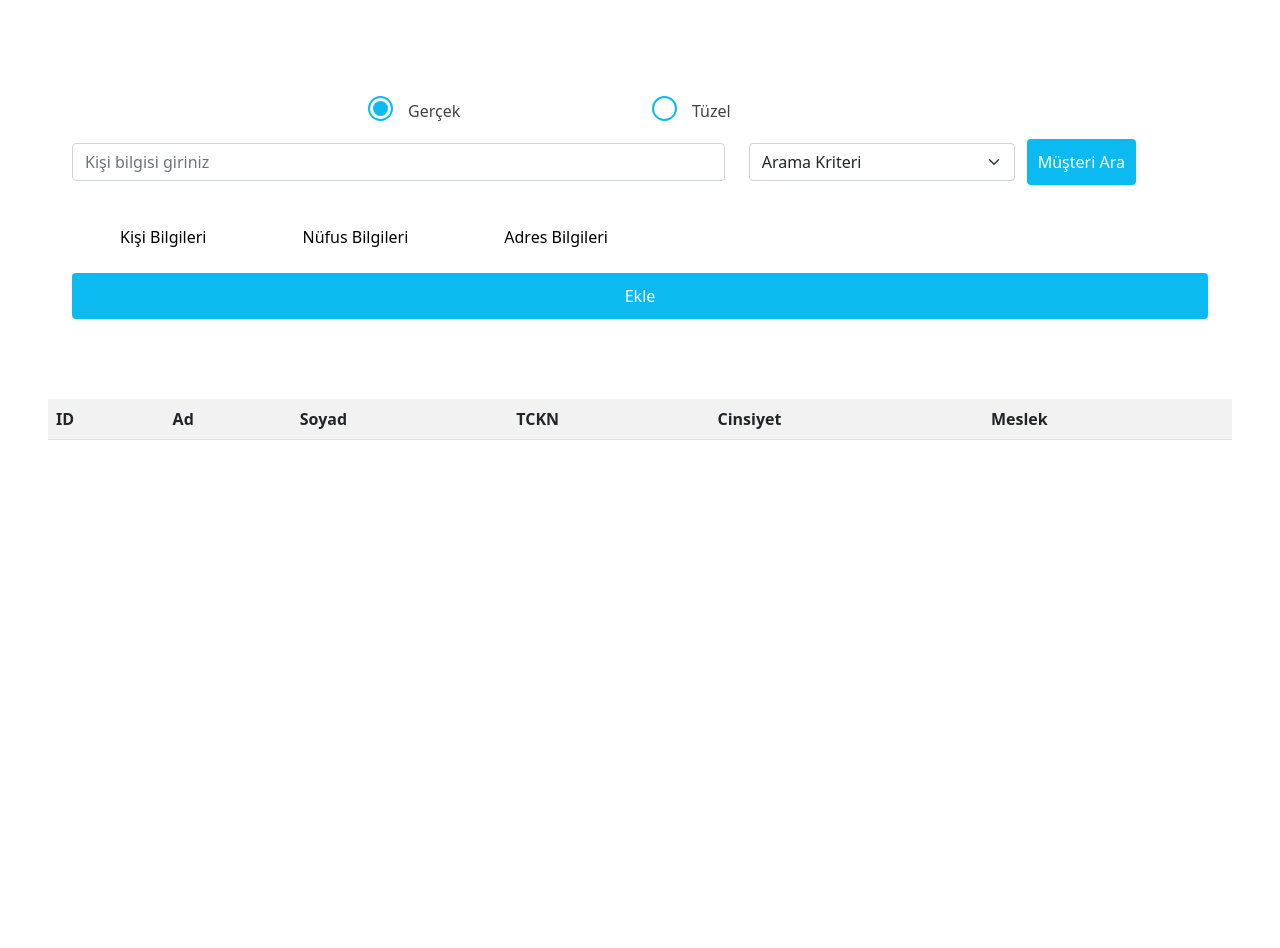
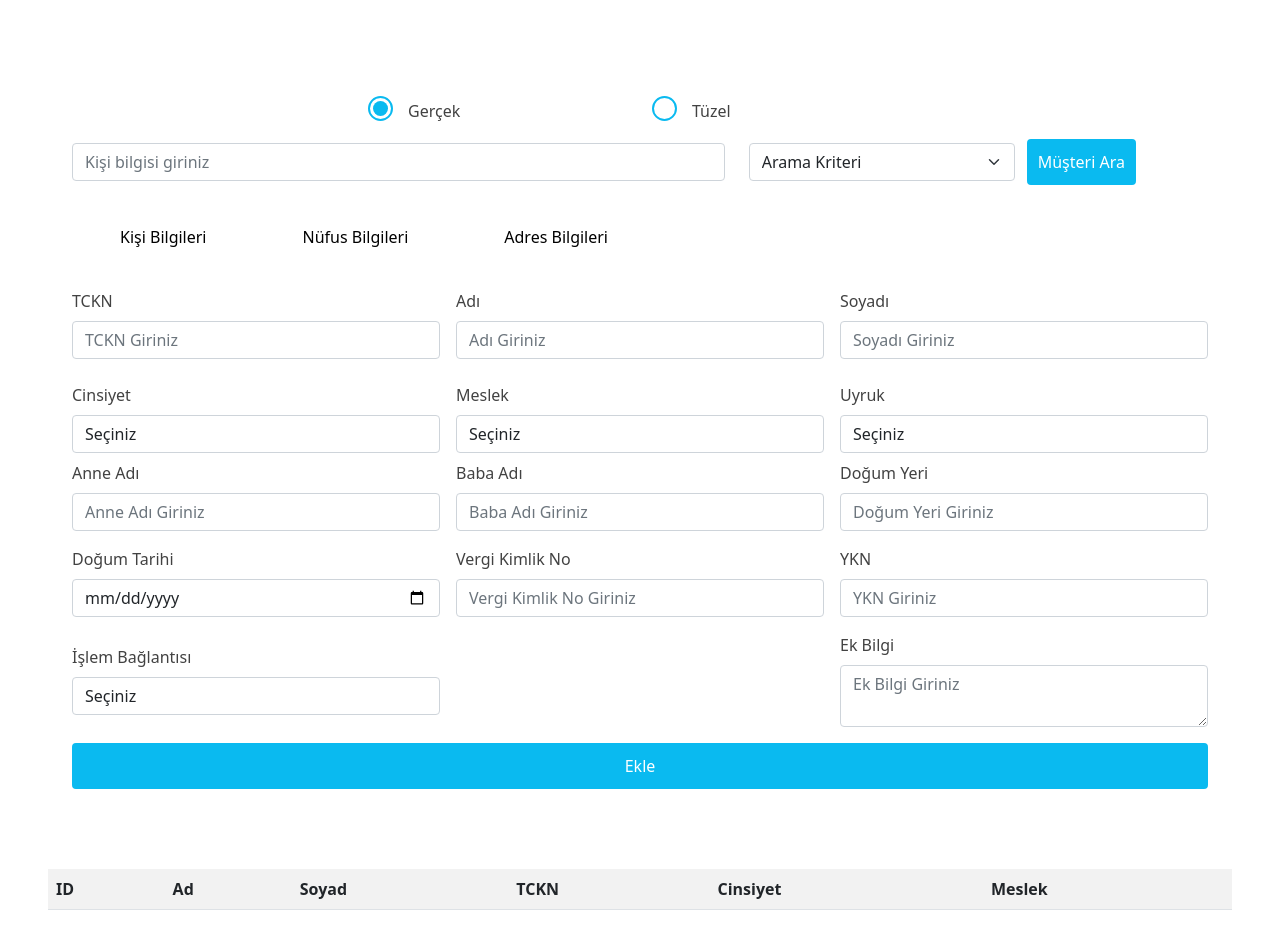
Before and after one commit to feyzaozen/JS-Form, a plain HTML site: page index.html in a window 1280 px wide. Before the commit the page ends 800 px from the top, so only its background shows below. Drawn offline with nearby package versions, Linux system fonts and the light colour scheme.

Commit message:
Tab Link

```diff
--- a/index.html
+++ b/index.html
@@ -62,7 +62,7 @@
             <button class="tablinks py-2 px-5" onclick="openForm(event, 'AdresBilgileri')">Adres Bilgileri</button>
         </div>
 
-        <div id="KisiBilgileri" class="tabcontent">
+        <div id="KisiBilgileri" class="tabcontent" style="display:block;">
 
             <form name="kisi" action="" method="get" class="row g-3">
 
```
